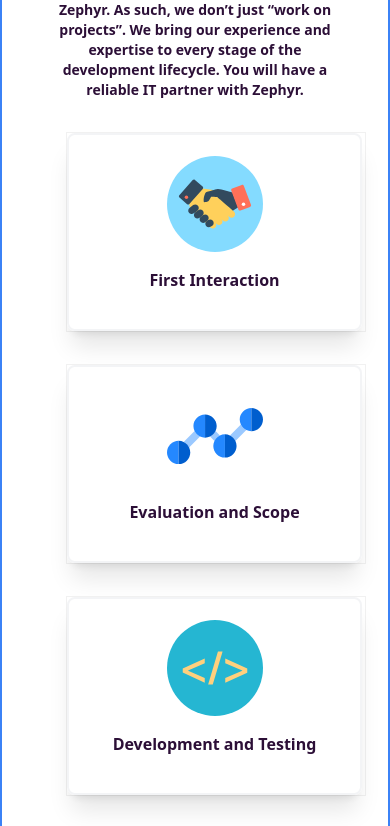
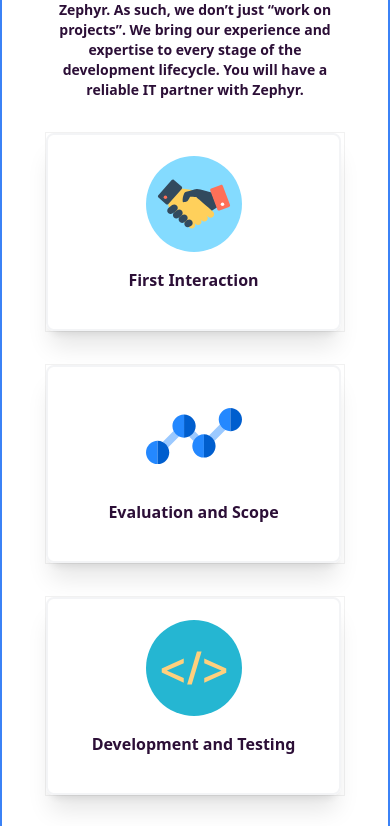
Before and after one commit to jdx-code/zs-react, a React (Create React App) app: page / in a window 390 px wide. Shown: the part 3283-4109 px from the top of the page. Built offline with nearby package versions, Linux system fonts and the light colour scheme.

Commit message:
Fixed all responsiveness of process cards

```diff
--- a/src/components/OurProcess.jsx
+++ b/src/components/OurProcess.jsx
@@ -13,7 +13,7 @@
                     <h1 className='text-[1.8rem] font-black m-1 py-1 text-center sm:text-[2rem] md:text-[2.2rem]'>We take full-cycle care of our clients</h1>
                     <p className='text-sm px-2 md:text-base md:m-6'>Clarity, transparency, and integrity are among the core values of our team at Zephyr. As such, we don’t just “work on projects”. We bring our experience and expertise to every stage of the development lifecycle. You will have a reliable IT partner with Zephyr.</p>
                 </div>
-                <div className='w-full grid justify-items-center sm:grid-cols-2 lg:grid-cols-4 gap-8 mt-8 mb-8 px-12'>
+                <div className='w-full grid justify-items-center sm:grid-cols-2 lg:grid-cols-4 gap-8 mt-8 mb-8 sm:px-12'>
                     <ProcessCard
                         src={FirstInteraction}
                         para="First Interaction"
```
